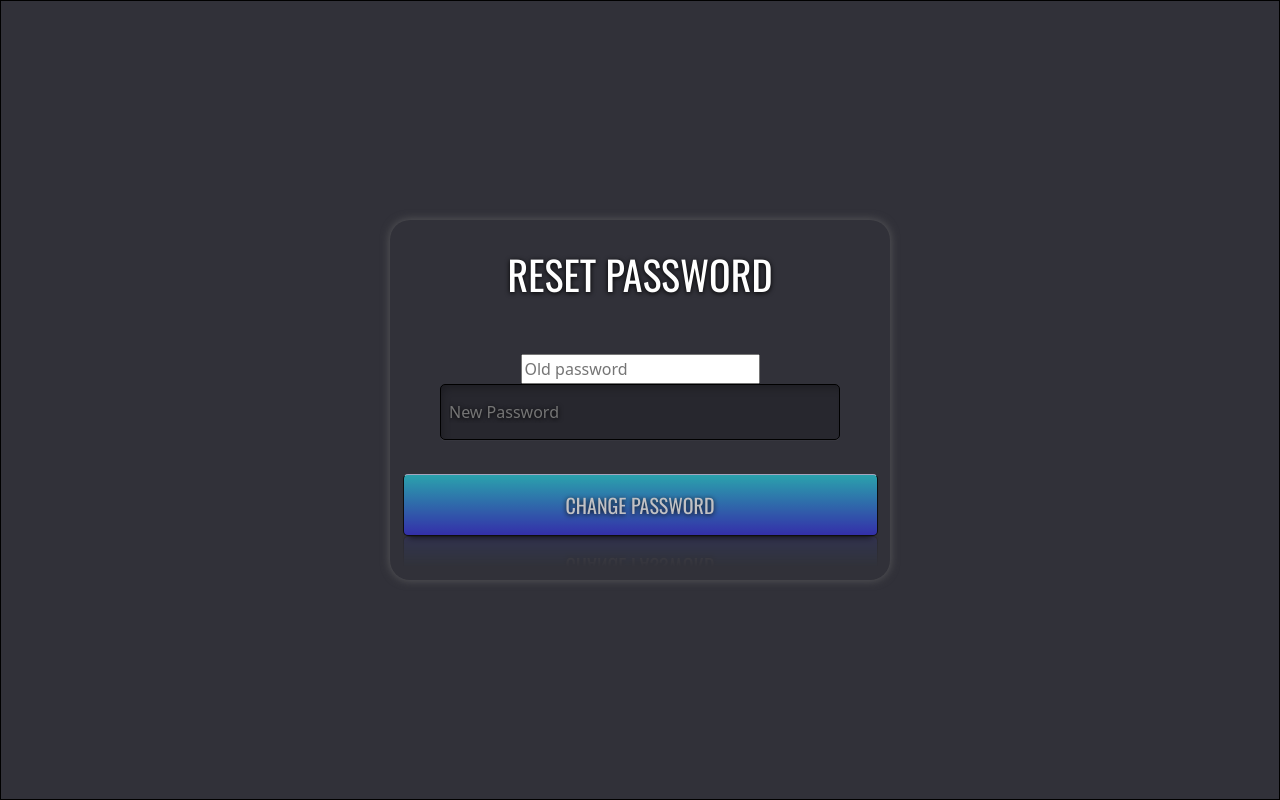
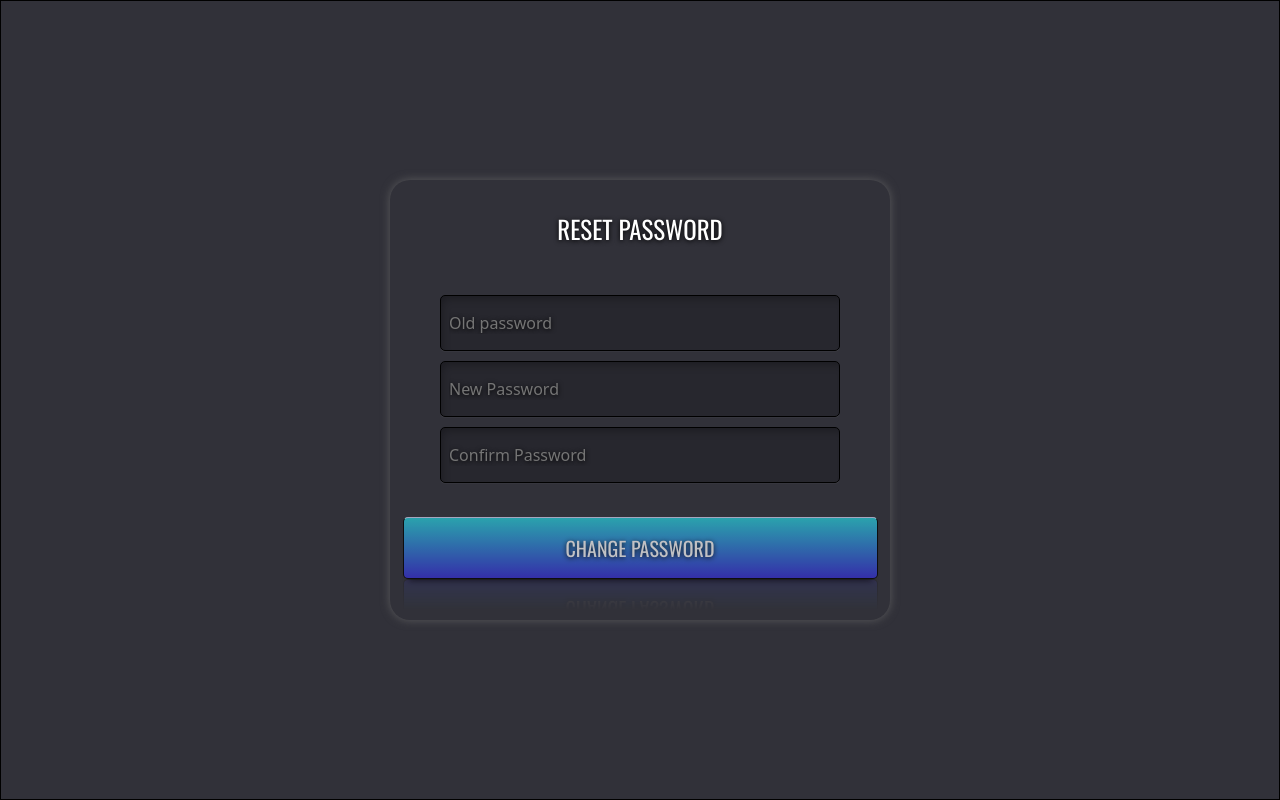
Before and after one commit to Exceed-Group13/gate-a, a React (Create React App) app: page /changepass in a window 1280 px wide. Built offline with nearby package versions, Linux system fonts and the light colour scheme.

Commit message:
fux css and add nav but not complete

```diff
--- a/src/components/Menu.jsx
+++ b/src/components/Menu.jsx
@@ -3,6 +3,8 @@ import Container from 'react-bootstrap/Container';
 import Nav from 'react-bootstrap/Nav';
 import Navbar from 'react-bootstrap/Navbar';
 import NavDropdown from 'react-bootstrap/NavDropdown';
+import { NavLink } from "react-router-dom";
+
 
 const Menu = ({ menu1="Manage", menu2="Password" }) => {
     return (
@@ -11,8 +13,10 @@ const Menu = ({ menu1="Manage", menu2="Password" }) => {
             <Container>
               <Navbar.Brand href="#home">Gate-A</Navbar.Brand>
               <Nav className="me-auto">
-                <Nav.Link href="home">{menu1}</Nav.Link>
-                <Nav.Link href="features">{menu2}</Nav.Link>
+                <NavLink to="/profile">{menu1}</NavLink>
+                <NavLink to="/resetpass">{menu2}</NavLink>
+                {/* <Nav.Link href="home">{menu1}</Nav.Link>
+                <Nav.Link href="features">{menu2}</Nav.Link> */}
               </Nav>
             </Container>
           </Navbar>
--- a/src/pages/Changepass.js
+++ b/src/pages/Changepass.js
@@ -1,13 +1,16 @@
 import React, { useState } from 'react'
 import Swal from 'sweetalert2'
-import '../styles/Register.css'
+import '../styles/ResetPass.css'
 
 const Changepass = () => {
   const [oldPassword, setOldPassword] = useState('')
   const [newPassword, setNewPassword] = useState('')
+  const [confirmPassword, setConfirmPassword] = useState('')
+
 
   const handleSubmit = (e) => {
     e.preventDefault()
+    console.log(!"")
 
     if (!oldPassword || !newPassword) {
       Swal.fire({
@@ -15,7 +18,16 @@ const Changepass = () => {
         title: 'Oops...',
         text: 'Please enter both the old password and the new password',
       })
-    } else {
+      return
+    } else if (newPassword !== confirmPassword) {
+      Swal.fire({
+        icon: 'warning',
+        title: 'Oops...',
+        text: 'Please enter both password the same',
+      })
+    }
+
+    else {
       Swal.fire({
         icon: 'success',
         title: 'Password Changed',
@@ -29,13 +41,13 @@ const Changepass = () => {
       <link href='https://fonts.googleapis.com/css?family=Oswald' rel='stylesheet' type='text/css'/>
       <link href='https://fonts.googleapis.com/css?family=Open+Sans' rel='stylesheet' type='text/css'/>
       <div class="wrapper">
-        <h1>Reset Password</h1>
+        <h1 className='setH1'>Reset Password</h1>
         <br/>
 
         <br/>
         <form class="form" method="post" onSubmit={handleSubmit}>
           <input
-            className='input-name'
+            className='old-Pass'
             placeholder="Old password"
             value={oldPassword}
             onChange={(e) => setOldPassword(e.target.value)}
@@ -45,6 +57,12 @@ const Changepass = () => {
             placeholder="New Password"
             value={newPassword}
             onChange={(e) => setNewPassword(e.target.value)}
+          />
+          <input
+            className='input-pass'
+            placeholder="Confirm Password"
+            value={confirmPassword}
+            onChange={(e) => setConfirmPassword(e.target.value)}
           />
         <br/>
         <br/>
--- a/src/pages/ResetPass.js
+++ b/src/pages/ResetPass.js
@@ -6,12 +6,12 @@ const Register = () => {
     <div className="register">
       <link href='https://fonts.googleapis.com/css?family=Oswald' rel='stylesheet' type='text/css'/>
       <link href='https://fonts.googleapis.com/css?family=Open+Sans' rel='stylesheet' type='text/css'/>
-      <div class="wrapper">
+      <div className='wrapper'>
         <h1 className='setH1'>Reset Password</h1>
         <br/>
 
         <br/>
-        <form class="form" method="post" >
+        <form className="form" method="post" >
           <input className='old-Pass' placeholder="Old password"/>
           <input className='input-pass' placeholder="New Password"/>
         <br/>
--- a/src/styles/ResetPass.css
+++ b/src/styles/ResetPass.css
@@ -1,10 +1,14 @@
 body
   .component{
     width: 500px;
-    height: 360px;
+    height: 320px;
     margin: auto;
     border-radius: 20px;
     box-shadow: 0px 0px 10px #5b5b5d;
+  }
+
+  .wrapper {
+    height: 440px;
   }
   .reset{
     margin-top: 10%;
```
